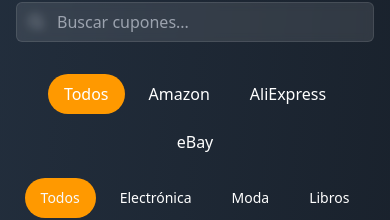
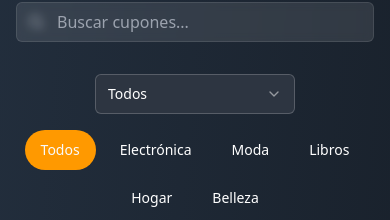
Before and after one commit to elotmanii/coupon-quest-creator, a React (Vite) app: page / in a window 390 px wide. Shown: the part 598-818 px from the top of the page. Built offline with nearby package versions, Linux system fonts and the light colour scheme.

Commit message:
Reverted to edit edt-9486615d-5158-4f61-a14a-d2bb9e63d216: "Improve mobile category alignment
Optimize the alignment of categories on mobile screens to improve visual presentation."

```diff
--- a/src/components/MarketplaceFilter.tsx
+++ b/src/components/MarketplaceFilter.tsx
@@ -1,3 +1,11 @@
+
+import {
+  Select,
+  SelectContent,
+  SelectItem,
+  SelectTrigger,
+  SelectValue,
+} from "@/components/ui/select";
 
 interface MarketplaceFilterProps {
   selectedMarketplace: string;
@@ -10,30 +18,26 @@ interface MarketplaceFilterProps {
 
 const MarketplaceFilter = ({ selectedMarketplace, onMarketplaceChange, suppliers }: MarketplaceFilterProps) => {
   return (
-    <div className="flex flex-wrap gap-2 justify-center">
-      <button
-        onClick={() => onMarketplaceChange("all")}
-        className={`px-4 py-2 rounded-full transition-colors ${
-          selectedMarketplace === "all"
-            ? "bg-[#FF9900] text-white"
-            : "text-white hover:bg-white/10"
-        }`}
-      >
+    <div className="w-full max-w-[200px]">
+      <Select value={selectedMarketplace} onValueChange={onMarketplaceChange}>
+        <SelectTrigger className="w-full bg-[#2D3541] text-white border-white/20 focus:ring-[#FF9900] focus:ring-opacity-50">
+          <SelectValue placeholder="Seleccionar Marketplace" />
+        </SelectTrigger>
+        <SelectContent className="bg-[#2D3541] text-white border-white/20">
+          <SelectItem value="all" className="focus:bg-[#FF9900]/20 focus:text-white">
             Todos
-      </button>
+          </SelectItem>
           {suppliers.map((supplier) => (
-        <button
+            <SelectItem
               key={supplier.id}
-          onClick={() => onMarketplaceChange(supplier.id)}
-          className={`px-4 py-2 rounded-full transition-colors ${
-            selectedMarketplace === supplier.id
-              ? "bg-[#FF9900] text-white"
-              : "text-white hover:bg-white/10"
-          }`}
+              value={supplier.id}
+              className="focus:bg-[#FF9900]/20 focus:text-white"
             >
               {supplier.name}
-        </button>
+            </SelectItem>
           ))}
+        </SelectContent>
+      </Select>
     </div>
   );
 };
```
Lines whose indentation alone changed are shown as unchanged.
